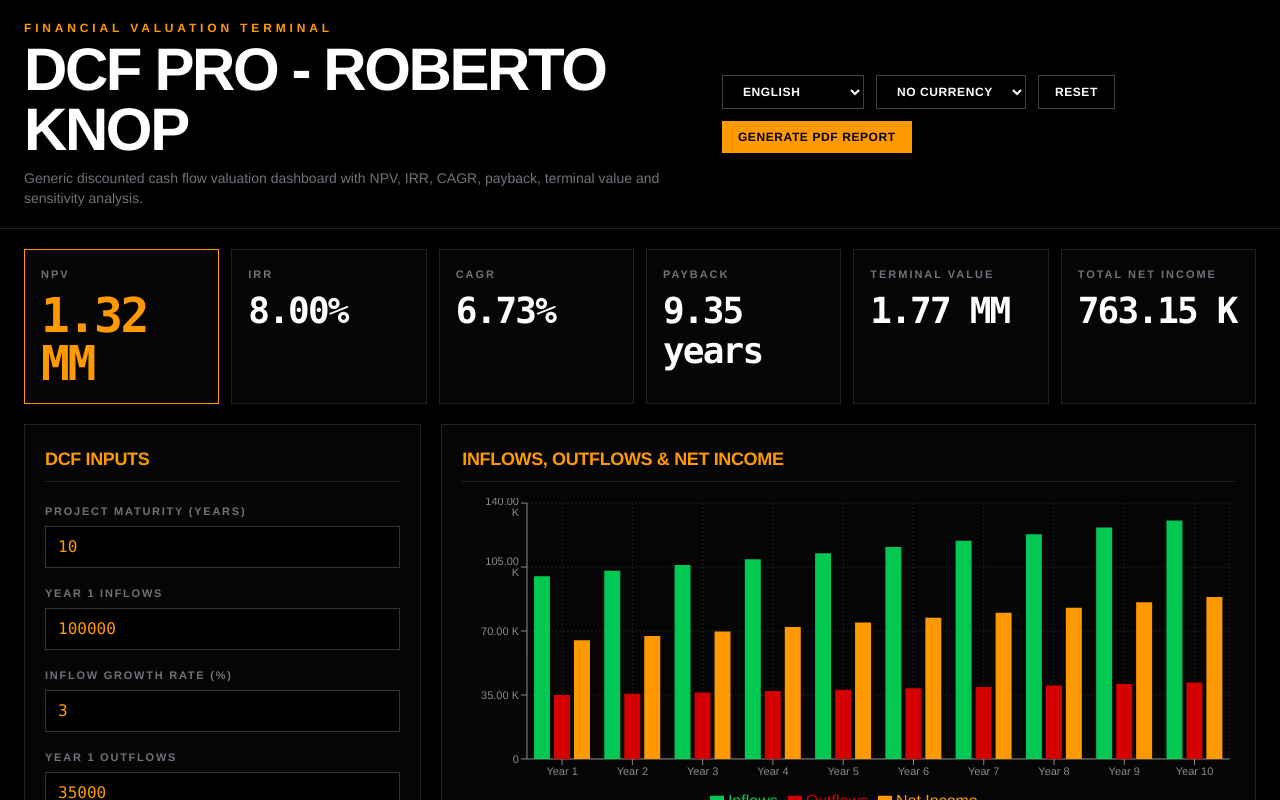
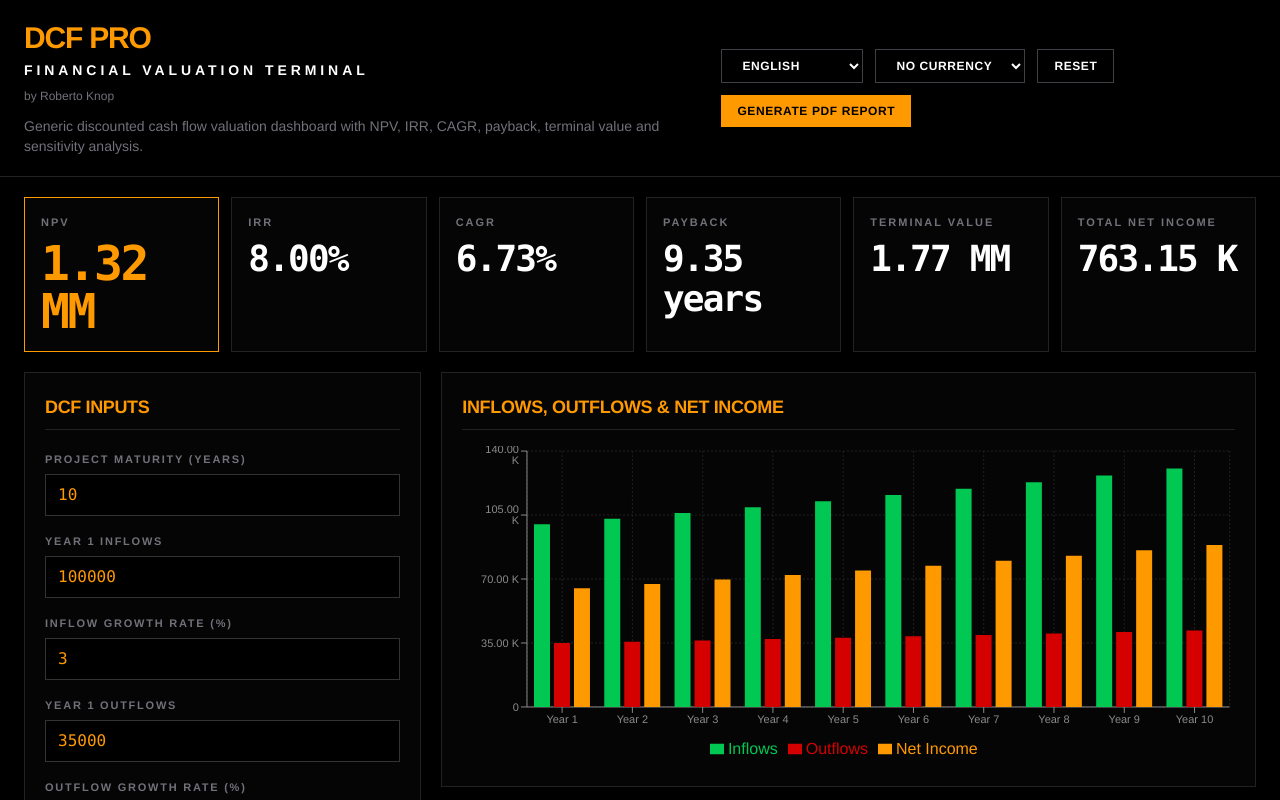
Before and after one commit to rknopmus/re-dcf-model, a React (Vite) app: page / in a window 1280 px wide. Shown: the top 800 px of the page. Built offline with nearby package versions, Linux system fonts and the light colour scheme.

Commit message:
Update App.jsx

```diff
--- a/src/App.jsx
+++ b/src/App.jsx
@@ -367,19 +367,23 @@ export default function App() {
     >
       <header className="border-b border-[#222] bg-black px-6 py-5">
         <div className="mx-auto flex max-w-7xl flex-col gap-4 md:flex-row md:items-center md:justify-between">
-          <div>
-            <div className="mb-1 text-xs font-black uppercase tracking-[0.32em] text-[#ff9900]">
-              {t.term}
-            </div>
+         <div>
+  <div className="mb-1 text-2xl font-black uppercase tracking-[-0.04em] text-[#ff9900] md:text-3xl">
+    DCF PRO
+  </div>
 
-            <h1 className="text-5xl font-black uppercase tracking-[-0.04em] text-white md:text-6xl">
-              {t.title}
-            </h1>
+  <div className="text-sm font-bold uppercase tracking-[0.28em] text-white">
+    Financial Valuation Terminal
+  </div>
 
-            <p className="mt-2 max-w-4xl text-sm font-medium text-zinc-500">
-              {t.sub}
-            </p>
-          </div>
+  <div className="mt-2 text-xs font-medium text-zinc-500">
+    by Roberto Knop
+  </div>
+
+  <p className="mt-3 max-w-4xl text-sm font-medium text-zinc-500">
+    {t.sub}
+  </p>
+</div>
 
           <div className="no-print flex flex-wrap gap-3">
             <select
```
